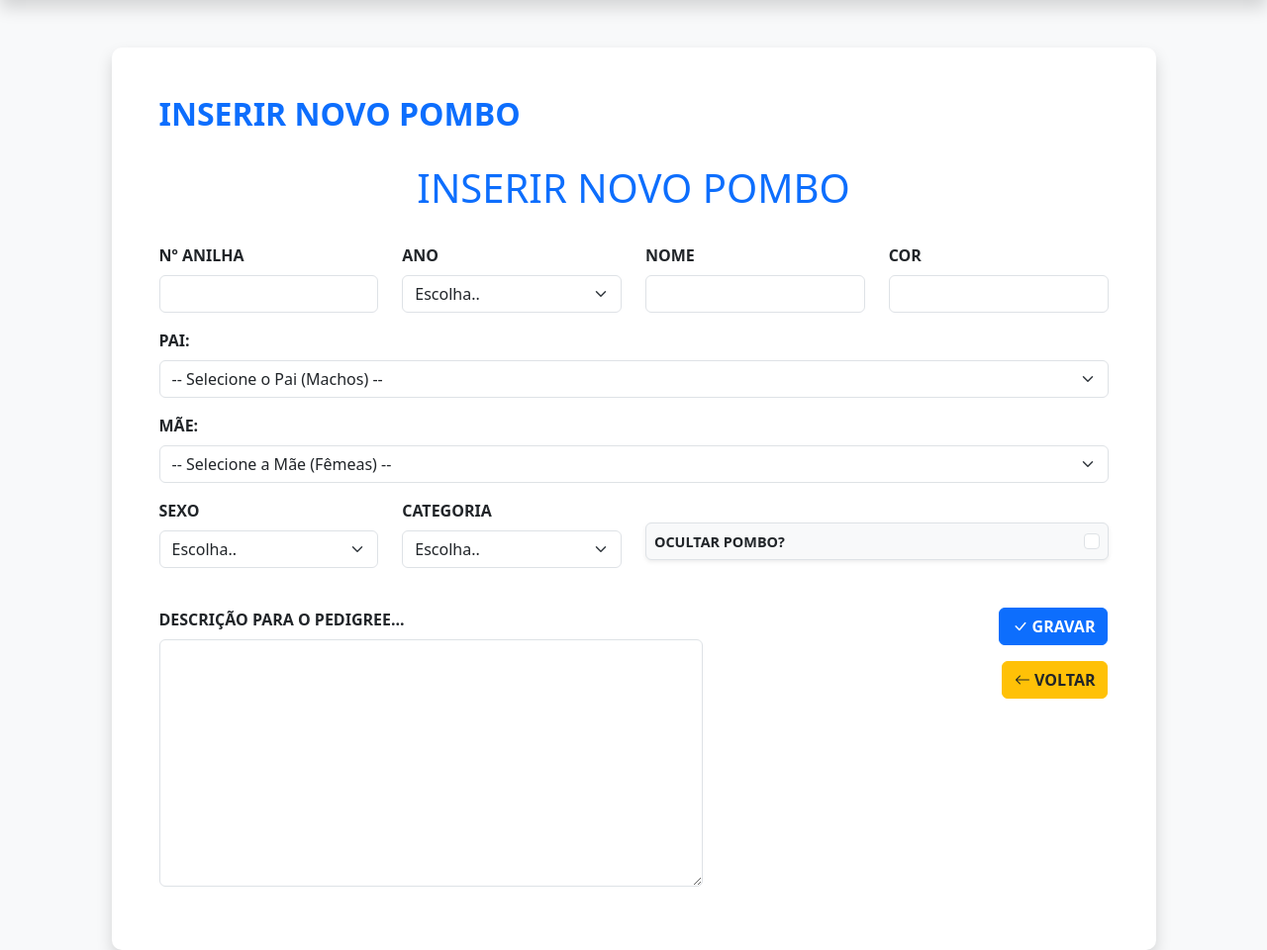
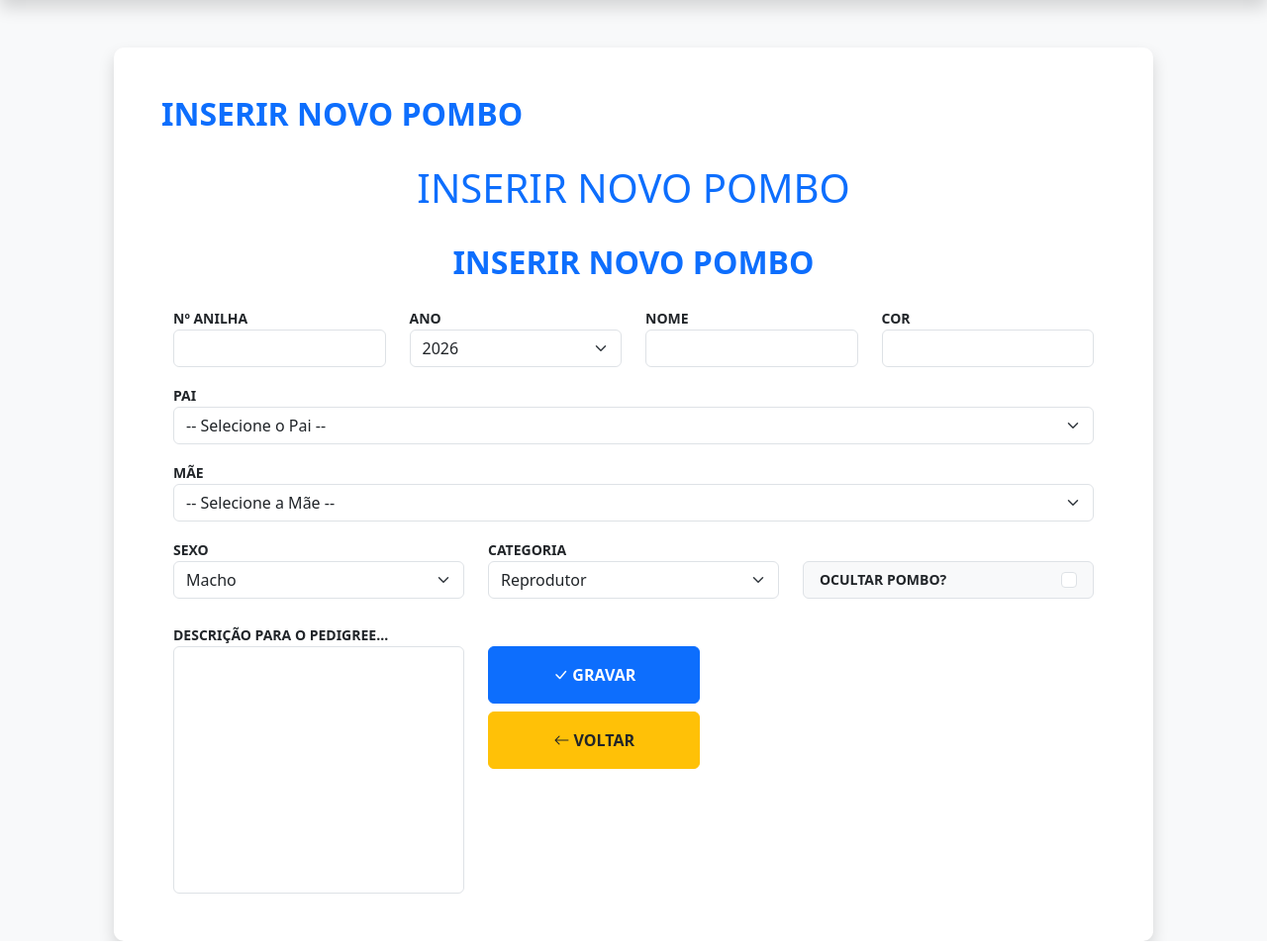
Before and after one commit to bezeguinho/myloft, a Flask app: page /novo_pombo in a window 1280 px wide. Shown: the part 74-1034 px from the top of the page at 99% size. Run offline with Flask 3, Linux system fonts and the light colour scheme; the visitor is signed in with stand-in values (Sample User, id 1); data that the repository does not hold is empty.

Commit message:
corrigir inserir

```diff
--- a/templates/pombo_form.html
+++ b/templates/pombo_form.html
@@ -78,47 +78,50 @@
                         </div>
                     </div>
 
-                    <div class="row mt-4">
+                    <div class="container mt-4">
+                        <form method="POST">
+                            <h2 class="text-primary fw-bold mb-4 text-center">{{ "EDITAR POMBO" if pombo else "INSERIR
+                                NOVO POMBO" }}</h2>
+
+                            <div class="row">
                                 <div class="col-md-3 mb-3">
-                            <label class="form-label fw-bold">Nº ANILHA</label>
+                                    <label class="fw-bold text-uppercase small">Nº Anilha</label>
                                     <input type="text" name="anilha" class="form-control"
-                                value="{{ pombo.anilha if pombo else '' }}" {% if pombo %}readonly
-                                style="background-color: #eee;" {% endif %} required>
+                                        value="{{ pombo.anilha if pombo else proxima_anilha }}" {% if pombo %}readonly
+                                        style="background-color: #eee;" {% endif %}>
                                 </div>
-
                                 <div class="col-md-3 mb-3">
-                            <label class="form-label fw-bold">ANO</label>
-                            <select name="ano" class="form-select" id="ano_pombo" required>
-                                <option value="">Escolha..</option>
-                                {% for a in range(2010, 2027) %}
-                                <option value="{{ a }}" {% if pombo and pombo.ano==a %}selected{% endif %}>{{ a }}
-                                </option>
+                                    <label class="fw-bold text-uppercase small">Ano</label>
+                                    <select name="ano" class="form-select" id="ano_select" {% if pombo %}disabled
+                                        style="background-color: #eee;" {% endif %}>
+                                        {% for a in anos_lista %}
+                                        <option value="{{ a }}" {% if (pombo and pombo.ano==a) or (not pombo and
+                                            ultimo_ano|string==a|string) %}selected{% endif %}>{{ a }}</option>
                                         {% endfor %}
                                     </select>
+                                    {% if pombo %}<input type="hidden" name="ano" value="{{ pombo.ano }}">{% endif %}
                                 </div>
-
                                 <div class="col-md-3 mb-3">
-                            <label class="form-label fw-bold">NOME</label>
+                                    <label class="fw-bold text-uppercase small">Nome</label>
                                     <input type="text" name="nome" class="form-control"
                                         value="{{ pombo.nome if pombo else '' }}">
                                 </div>
-
                                 <div class="col-md-3 mb-3">
-                            <label class="form-label fw-bold">COR</label>
-                            <input type="text" name="cor" class="form-control" value="{{ pombo.cor if pombo else '' }}">
+                                    <label class="fw-bold text-uppercase small">Cor</label>
+                                    <input type="text" name="cor" class="form-control"
+                                        value="{{ pombo.cor if pombo else '' }}">
                                 </div>
                             </div>
 
                             <div class="row">
                                 <div class="col-md-12 mb-3">
-                            <label class="form-label fw-bold">PAI:</label>
+                                    <label class="fw-bold text-uppercase small">Pai</label>
                                     <select name="pai_id" id="pai_id" class="form-select">
-                                <option value="">-- Selecione o Pai (Machos) --</option>
+                                        <option value="">-- Selecione o Pai --</option>
                                         {% for m in machos %}
-                                <option value="{{ m.id }}" data-ano="{{ m.ano }}" {% if pombo and pombo.pai_id==m.id
-                                    %}selected{% endif %}>
-                                    {{ m.anilha }} ({{ m.ano }}) {{ m.nome if m.nome else '' }}
-                                </option>
+                                        <option value="{{ m.id }}" data-ano="{{ m.ano }}" {% if pombo and
+                                            pombo.pai_id==m.id %}selected{% endif %}>{{ m.anilha }} ({{ m.ano }}) {{
+                                            m.nome if m.nome else '' }}</option>
                                         {% endfor %}
                                     </select>
                                 </div>
@@ -126,75 +129,72 @@
 
                             <div class="row">
                                 <div class="col-md-12 mb-3">
-                            <label class="form-label fw-bold">MÃE:</label>
+                                    <label class="fw-bold text-uppercase small">Mãe</label>
                                     <select name="mae_id" id="mae_id" class="form-select">
-                                <option value="">-- Selecione a Mãe (Fêmeas) --</option>
+                                        <option value="">-- Selecione a Mãe --</option>
                                         {% for f in femeas %}
-                                <option value="{{ f.id }}" data-ano="{{ f.ano }}" {% if pombo and pombo.mae_id==f.id
-                                    %}selected{% endif %}>
-                                    {{ f.anilha }} ({{ f.ano }}) {{ f.nome if f.nome else '' }}
-                                </option>
+                                        <option value="{{ f.id }}" data-ano="{{ f.ano }}" {% if pombo and
+                                            pombo.mae_id==f.id %}selected{% endif %}>{{ f.anilha }} ({{ f.ano }}) {{
+                                            f.nome if f.nome else '' }}</option>
                                         {% endfor %}
                                     </select>
                                 </div>
                             </div>
 
-                    <div class="row align-items-center">
-                        <div class="col-md-4 col-lg-3 mb-3">
-                            <label class="form-label fw-bold">SEXO</label>
-                            <select name="sexo" class="form-select" required>
-                                <option value="">Escolha..</option>
-                                <option value="Macho" {% if pombo and pombo.sexo=='Macho' %}selected{% endif %}>Macho
-                                </option>
-                                <option value="Fêmea" {% if pombo and pombo.sexo=='Fêmea' %}selected{% endif %}>Fêmea
-                                </option>
+                            <div class="row">
+                                <div class="col-md-4 mb-3">
+                                    <label class="fw-bold text-uppercase small">Sexo</label>
+                                    <select name="sexo" class="form-select">
+                                        <option value="Macho" {% if pombo and pombo.sexo=='Macho' %}selected{% endif %}>
+                                            Macho</option>
+                                        <option value="Fêmea" {% if pombo and pombo.sexo=='Fêmea' %}selected{% endif %}>
+                                            Fêmea</option>
                                     </select>
                                 </div>
-
-                        <div class="col-md-4 col-lg-3 mb-3">
-                            <label class="form-label fw-bold">CATEGORIA</label>
-                            <select name="categoria" class="form-select" required>
-                                <option value="">Escolha..</option>
-                                <option value="Reprodutor" {% if pombo and pombo.categoria=='Reprodutor' %}selected{%
-                                    endif %}>Reprodutor</option>
-                                <option value="Voador" {% if pombo and pombo.categoria=='Voador' %}selected{% endif %}>
-                                    Voador</option>
-                                <option value="Excluído" {% if pombo and pombo.categoria=='Excluído' %}selected{% endif
-                                    %}>Excluído</option>
+                                <div class="col-md-4 mb-3">
+                                    <label class="fw-bold text-uppercase small">Categoria</label>
+                                    <select name="categoria" class="form-select">
+                                        <option value="Reprodutor" {% if pombo and pombo.categoria=='Reprodutor'
+                                            %}selected{% endif %}>Reprodutor</option>
+                                        <option value="Voador" {% if pombo and pombo.categoria=='Voador' %}selected{%
+                                            endif %}>Voador</option>
+                                        <option value="Excluído" {% if pombo and pombo.categoria=='Excluído'
+                                            %}selected{% endif %}>Excluído</option>
                                     </select>
                                 </div>
-
-                        <div class="col-md-4 col-lg-6 mb-3 d-flex align-items-center mt-3 mt-md-0 pt-0 pt-md-3">
-                            <div class="d-flex align-items-center justify-content-between border p-2 rounded shadow-sm bg-light compact-form-check"
-                                style="width: 100%; height: 38px;">
-                                <label class="fw-bold mb-0" for="oculto" style="cursor: pointer; font-size: 0.9rem;">
-                                    OCULTAR POMBO?
-                                </label>
-                                <input class="form-check-input mt-0" type="checkbox" name="oculto" id="oculto" {% if
-                                    pombo and pombo.oculto %}checked{% endif %} style="cursor: pointer;">
+                                <div class="col-md-4 mb-3">
+                                    <label class="fw-bold text-uppercase small"
+                                        style="visibility: hidden;">Ocultar</label>
+                                    <div class="d-flex align-items-center justify-content-between border rounded px-3 bg-light"
+                                        style="height: 38px;">
+                                        <label class="fw-bold mb-0 small" for="oculto">OCULTAR POMBO?</label>
+                                        <input type="checkbox" name="oculto" id="oculto" class="form-check-input mt-0"
+                                            {% if pombo and pombo.oculto %}checked{% endif %}>
                                     </div>
                                 </div>
                             </div>
 
-                    <div class="row mt-4 align-items-stretch">
-                        <div class="col-md-8 col-lg-7 mb-3">
-                            <label class="form-label fw-bold">DESCRIÇÃO PARA O PEDIGREE...</label>
-                            <textarea name="obs" class="form-control" rows="10"
-                                style="height: 250px;">{{ pombo.obs if pombo else '' }}</textarea>
+                            <div class="row mt-2">
+                                <div class="col-md-4">
+                                    <label class="fw-bold text-uppercase small">Descrição para o Pedigree...</label>
+                                    <textarea name="obs" class="form-control"
+                                        style="height: 250px; width: 100%; resize: none;">{{ pombo.obs if pombo else '' }}</textarea>
                                 </div>
 
-                        <div
-                            class="col-md-4 col-lg-5 d-flex flex-column gap-3 justify-content-end h-100 align-items-end mt-3 mt-md-0">
-                            <button type="submit" class="btn btn-primary fw-bold btn-gravar">
+                                <div class="col-md-3 pt-4">
+                                    <div class="d-grid gap-2">
+                                        <button type="submit" class="btn btn-primary fw-bold py-3">
                                             <i class="bi bi-check-lg"></i> GRAVAR
                                         </button>
                                         <a href="{{ url_for('lista_pombos') }}"
-                                class="btn btn-warning fw-bold btn-voltar text-dark">
+                                            class="btn btn-warning fw-bold py-3 text-dark text-decoration-none text-center">
                                             <i class="bi bi-arrow-left"></i> VOLTAR
                                         </a>
                                     </div>
                                 </div>
+                            </div>
                         </form>
+                    </div>
 
                     <script>
                         document.getElementById('ano_pombo').addEventListener('change', function () {
```
Lines whose indentation alone changed are shown as unchanged.
